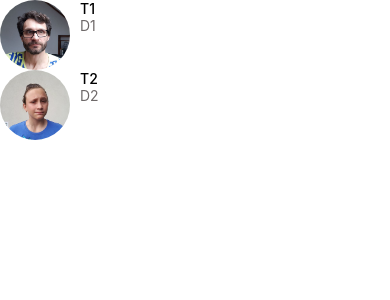
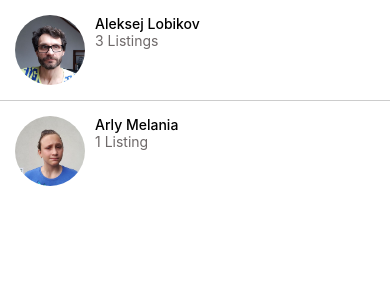
Before and after one commit to alobikov/DoneWithIt, a React Native app: screen / in a window 390 px wide. Shown: the top 300 px of the page. Built offline with nearby package versions, Linux system fonts and the light colour scheme.

Commit message:
add Separator component, use it in MessagesScreen

```diff
--- a/app/components/ListItem.js
+++ b/app/components/ListItem.js
@@ -17,6 +17,7 @@ export default function ListItem({ image, title, subTitle }) {
 const styles = StyleSheet.create({
   container: {
     flexDirection: "row",
+    padding: 15,
   },
   image: {
     marginRight: 10,
--- /dev/null
+++ b/app/components/Separator.js
@@ -0,0 +1,15 @@
+import React from "react";
+import { StyleSheet, View } from "react-native";
+import colors from "../config/colors";
+
+export default function Separator() {
+  return <View style={styles.separator}></View>;
+}
+
+const styles = StyleSheet.create({
+  separator: {
+    width: "100%",
+    backgroundColor: colors.lgrey,
+    height: 1,
+  },
+});
--- a/app/config/colors.js
+++ b/app/config/colors.js
@@ -4,4 +4,5 @@ export default {
   black: "#000",
   white: "#fff",
   midgrey: "#6e6969",
+  lgrey: "#ccc",
 };
--- a/app/screens/MessagesScreen.js
+++ b/app/screens/MessagesScreen.js
@@ -2,18 +2,19 @@ import React from "react";
 import { StyleSheet, FlatList } from "react-native";
 import ListItem from "../components/ListItem";
 import Screen from "../components/Screen";
+import Separator from "../components/Separator";
 
 const messages = [
   {
     id: 1,
-    title: "T1",
-    description: "D1",
+    title: "Aleksej Lobikov",
+    description: "3 Listings",
     image: require("../assets/aleksej_sm.jpg"),
   },
   {
     id: 2,
-    title: "T2",
-    description: "D2",
+    title: "Arly Melania",
+    description: "1 Listing",
     image: require("../assets/mela_sad_sm.jpg"),
   },
 ];
@@ -31,6 +32,7 @@ export default function MessagesScreen() {
             image={item.image}
           />
         )}
+        ItemSeparatorComponent={Separator}
       ></FlatList>
     </Screen>
   );
```
